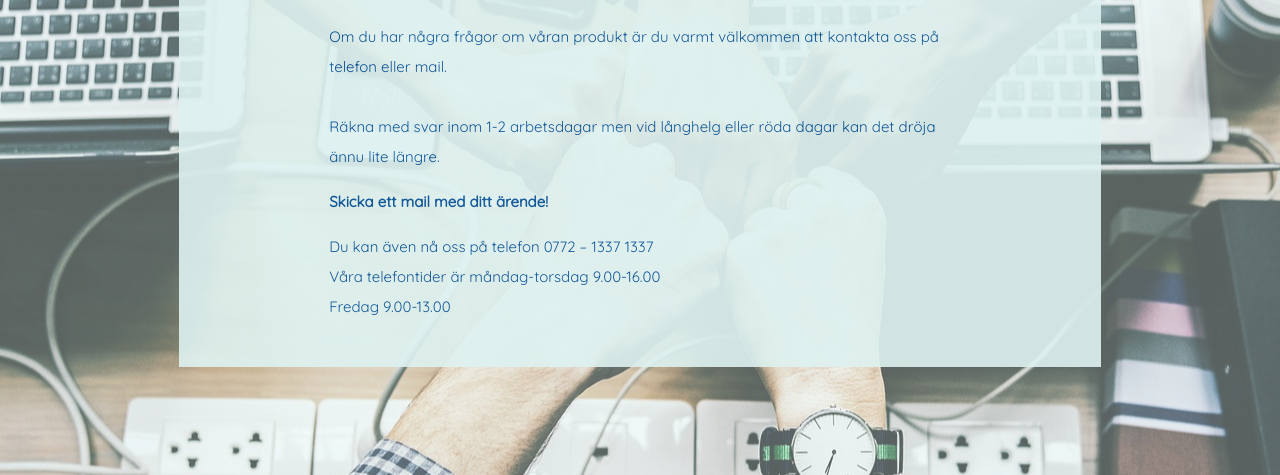
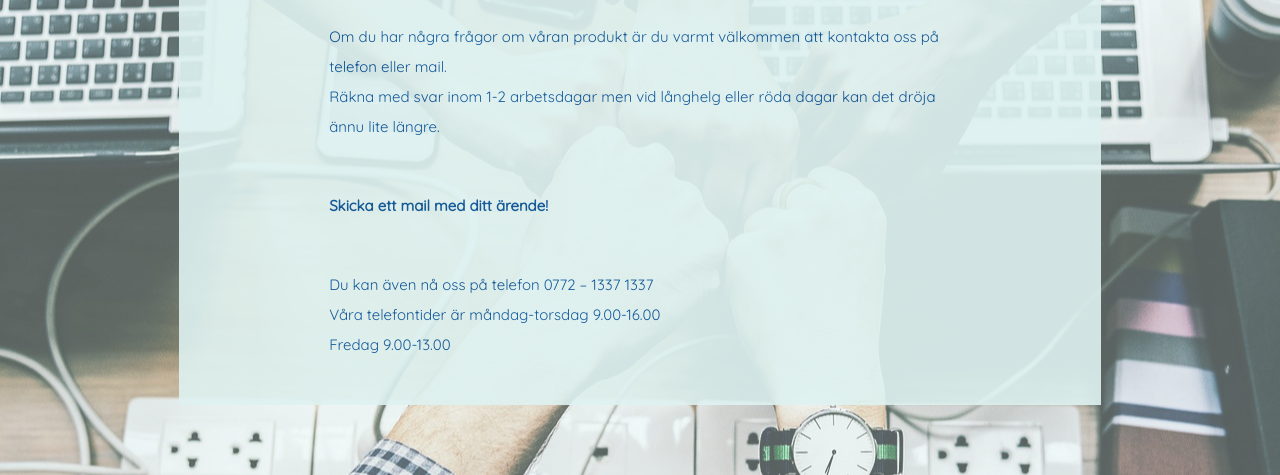
Before and after one commit to linneame/teampsei, a plain HTML site: page servicecenter_support.html in a window 1280 px wide. Shown: the part 325-800 px from the top of the page. Drawn offline with Linux system fonts and the light colour scheme.

Commit message:
Tog bort BR

```diff
--- a/servicecenter_support.html
+++ b/servicecenter_support.html
@@ -44,11 +44,11 @@
       <div id="service-support">
         <div class="boxtext2">
     <h1>Service & Support</h1>
-      <p>Om du har några frågor om våran produkt är du varmt välkommen att kontakta oss på telefon eller mail.<br><br>
+      <p>Om du har några frågor om våran produkt är du varmt välkommen att kontakta oss på telefon eller mail.<br>
         Räkna med svar inom 1-2 arbetsdagar men vid långhelg eller röda dagar
-        kan det dröja ännu lite längre. </p>
+        kan det dröja ännu lite längre. </p><br>
       <p><a href="mailto:unitag.info@unitag.com?subject=help">
-        Skicka ett mail med ditt ärende!</a></p>
+        Skicka ett mail med ditt ärende!</a></p><br>
       <p id="tider">Du kan även nå oss på telefon 0772 – 1337 1337<br>
       Våra telefontider är måndag-torsdag <time>9.00-16.00</time><br>
       Fredag <time>9.00-13.00</time></p>
```
Also changed, not shown: Om_oss.html (+2 -1 lines), Om_produkter.html (+1 -1 lines).
